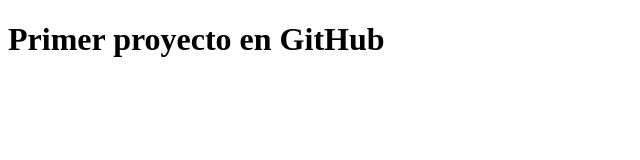
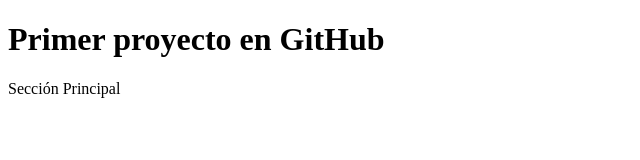
Before and after one commit to ingdanielb/prueba, a plain HTML site: page index.html in a window 1280 px wide. Shown: the whole page, without its empty margins (0-640 px from the left). Drawn offline with Linux system fonts and the light colour scheme.

Commit message:
Se agrega sección principal en index

```diff
--- a/index.html
+++ b/index.html
@@ -7,5 +7,8 @@
 </head>
 <body>
     <h1>Primer proyecto en GitHub</h1>
+    <section>
+        <p>Sección Principal</p>
+    </section>
 </body>
 </html>
```
